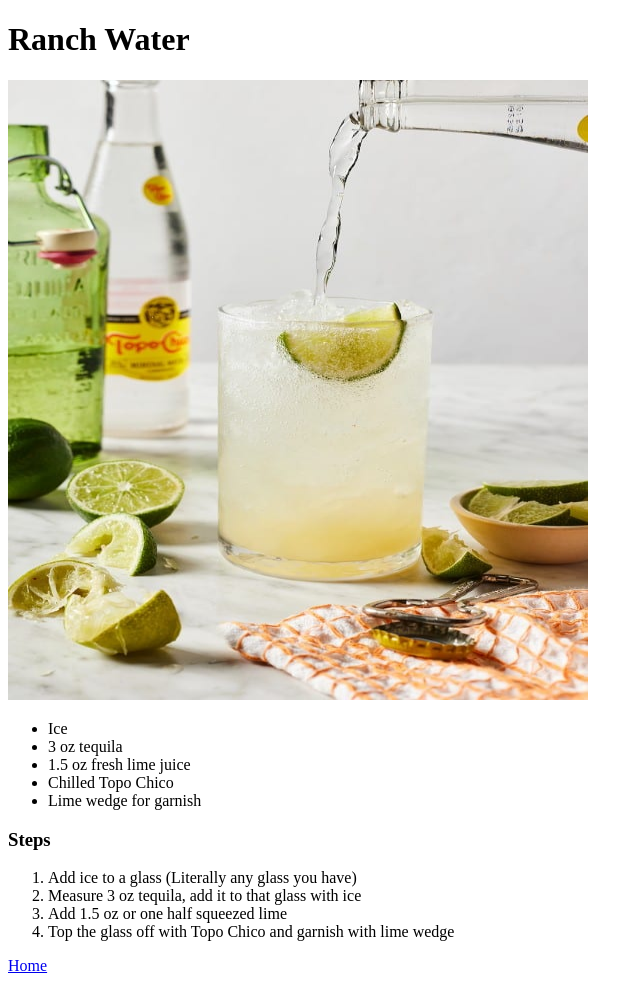
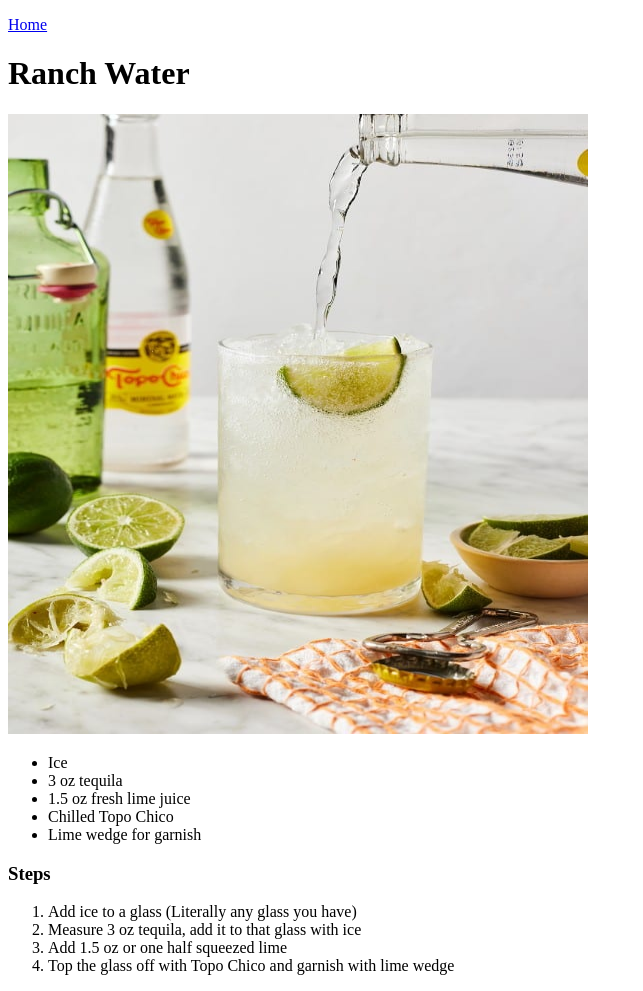
Before and after one commit to Drudkh883/odin-recipes, a plain HTML site: page recipes/ranch_water.html in a window 1280 px wide. Shown: the whole page, without its empty margins (0-643 px from the left). Drawn offline with Linux system fonts and the light colour scheme.

Commit message:
changed home link

```diff
--- a/recipes/ranch_water.html
+++ b/recipes/ranch_water.html
@@ -3,6 +3,10 @@
 <head>
     <meta charset="UTF-8">
     <meta name="viewport" content="width=device-width, initial-scale=1.0">
+    <body>
+    <p><a href="../index.html">Home</a>
+</p>
+</body>
     <title>Ranch Water</title>
 </head><h1>Ranch Water</h1>
 <p><img src="../img/ranchwater.jpg" alt="ranchwater" height="620" width="580"></p><body>
@@ -22,7 +26,5 @@
     <li>Top the glass off with Topo Chico and garnish with lime wedge</li>
 </ol></p>
 </body>
-<body>
-    <p><a href="../index.html">Home</a></p>
-</body>
+
 </html>
```
